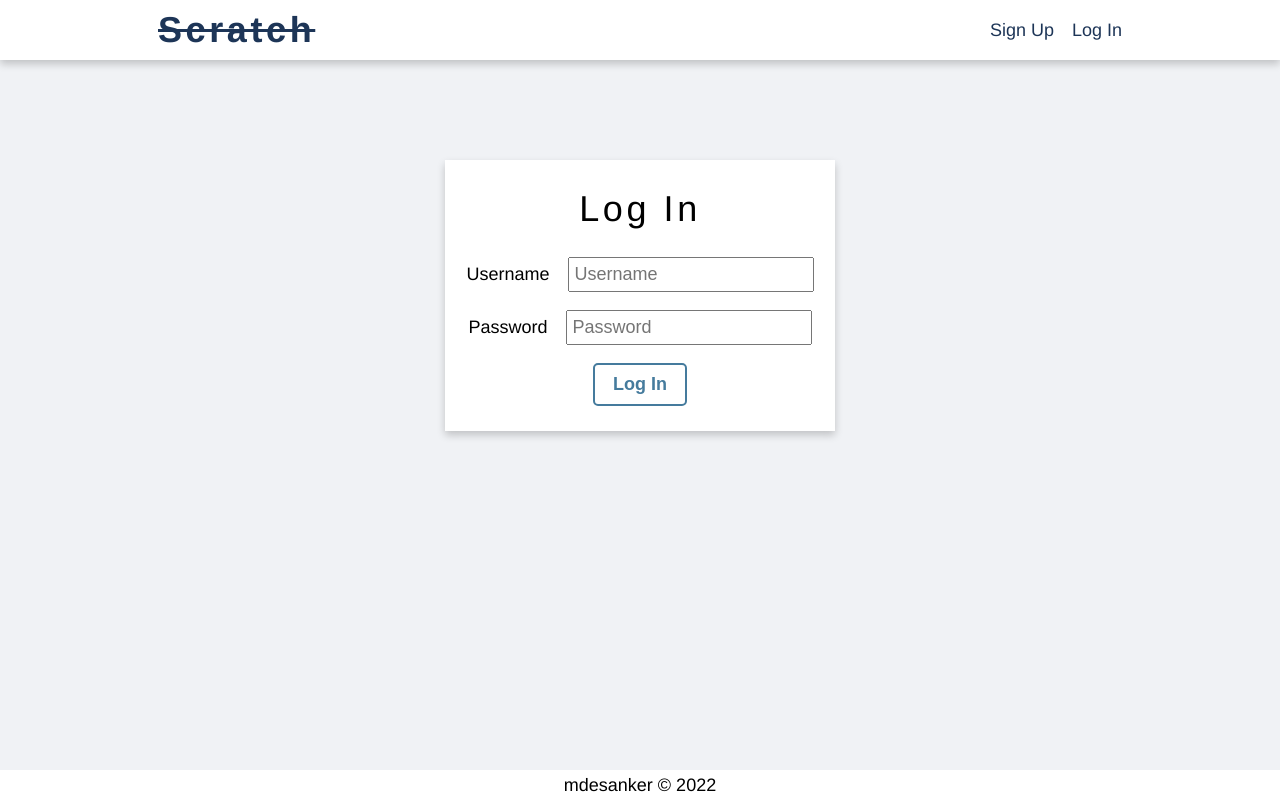
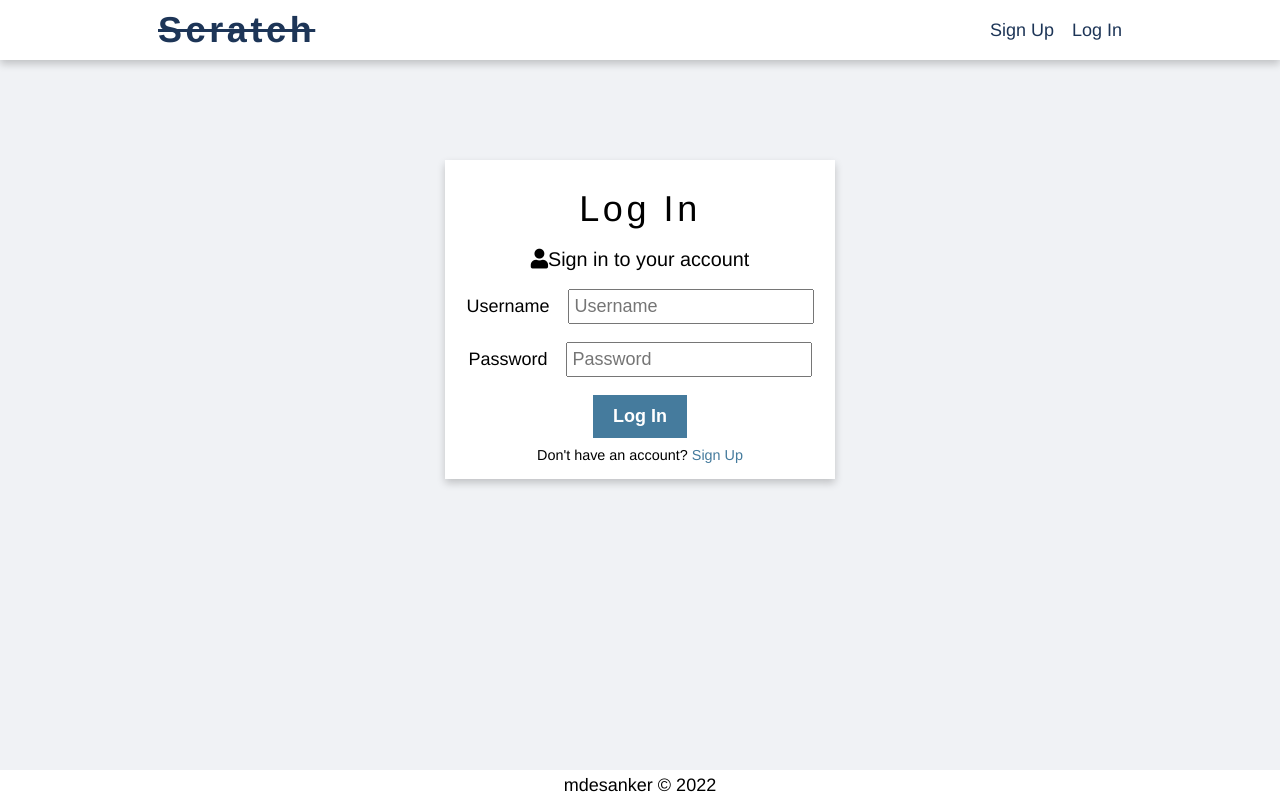
Before and after one commit to mdesanker/members-blog-public, a React (Create React App) app: page /login in a window 1280 px wide. Built offline with nearby package versions, Linux system fonts and the light colour scheme.

Commit message:
Improve styling of auth forms

```diff
--- a/src/components/auth/Login.js
+++ b/src/components/auth/Login.js
@@ -1,9 +1,12 @@
 import { useState } from "react";
+import { Link } from "react-router-dom";
 import styled from "styled-components";
 import BasicBtn from "../elements/BasicBtn";
 import ContentContainer from "../elements/ContentContainer";
 import Title from "../elements/Title";
 import Card from "../elements/Card";
+import FormSmallText from "../elements/FormSmallText";
+import FormDescription from "../elements/FormDescription";
 
 const Login = () => {
   const [formData, setFormData] = useState({
@@ -33,6 +36,10 @@ const Login = () => {
       <Container>
         <Card>
           <Title>Log In</Title>
+          <FormDescription>
+            <i className="fas fa-user" />
+            Sign in to your account
+          </FormDescription>
           <Form onSubmit={formSubmitHandler}>
             <FormGroup>
               <label htmlFor="username">Username</label>
@@ -58,6 +65,9 @@ const Login = () => {
             </FormGroup>
             <BasicBtn type="submit" text="Log In" />
           </Form>
+          <FormSmallText>
+            Don't have an account? <Link to="/signup">Sign Up</Link>
+          </FormSmallText>
         </Card>
       </Container>
     </LoginWrapper>
--- a/src/components/auth/Signup.js
+++ b/src/components/auth/Signup.js
@@ -1,9 +1,12 @@
 import { useState } from "react";
+import { Link } from "react-router-dom";
 import styled from "styled-components";
 import BasicBtn from "../elements/BasicBtn";
 import ContentContainer from "../elements/ContentContainer";
 import Title from "../elements/Title";
 import Card from "../elements/Card";
+import FormSmallText from "../elements/FormSmallText";
+import FormDescription from "../elements/FormDescription";
 
 const Signup = () => {
   const [formData, setFormData] = useState({
@@ -37,7 +40,11 @@ const Signup = () => {
     <SignupWrapper>
       <Container>
         <Card>
-          <Title>Create an Account</Title>
+          <Title>Sign Up</Title>
+          <FormDescription>
+            <i className="fas fa-user" />
+            Create an account
+          </FormDescription>
           <Form onSubmit={formSubmitHandler}>
             <FormGroup>
               <label htmlFor="username">Username</label>
@@ -74,6 +81,9 @@ const Signup = () => {
             </FormGroup>
             <BasicBtn type="submit" text="Sign Up" />
           </Form>
+          <FormSmallText>
+            Already have an account? <Link to="/login">Log In</Link>
+          </FormSmallText>
         </Card>
       </Container>
     </SignupWrapper>
--- a/src/components/elements/BasicBtn.js
+++ b/src/components/elements/BasicBtn.js
@@ -9,19 +9,19 @@ const BasicBtn = ({ type, text, onClick }) => {
 };
 
 const ButtonWrapper = styled.button`
-  color: ${({ theme }) => theme.colors.mediumblue};
+  color: white;
   font-size: 1rem;
   font-weight: bold;
   padding: 0.5rem 1rem;
-  background-color: transparent;
+  background-color: ${({ theme }) => theme.colors.mediumblue};
   border: 2px solid ${({ theme }) => theme.colors.mediumblue};
-  border-radius: 5px;
+  // border-radius: 5px;
   margin: 0.5rem;
   cursor: pointer;
 
   &:hover {
-    color: white;
-    background-color: ${({ theme }) => theme.colors.mediumblue};
+    color: ${({ theme }) => theme.colors.mediumblue};
+    background-color: transparent;
   }
 `;
 
--- /dev/null
+++ b/src/components/elements/FormDescription.js
@@ -0,0 +1,9 @@
+import styled from "styled-components";
+
+const FormDescription = styled.p`
+  font-size: 1.1rem;
+  text-align: center;
+  padding-bottom: 0.5rem;
+`;
+
+export default FormDescription;
--- /dev/null
+++ b/src/components/elements/FormSmallText.js
@@ -0,0 +1,13 @@
+import styled from "styled-components";
+
+const FormSmallText = styled.p`
+  font-size: 0.8rem;
+  text-align: center;
+
+  & a {
+    text-decoration: none;
+    color: ${({ theme }) => theme.colors.mediumblue};
+  }
+`;
+
+export default FormSmallText;
```
